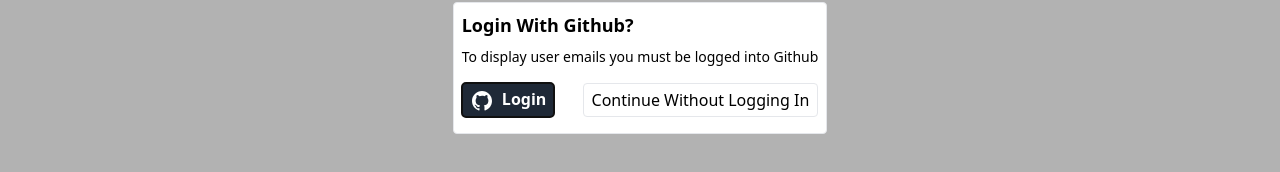
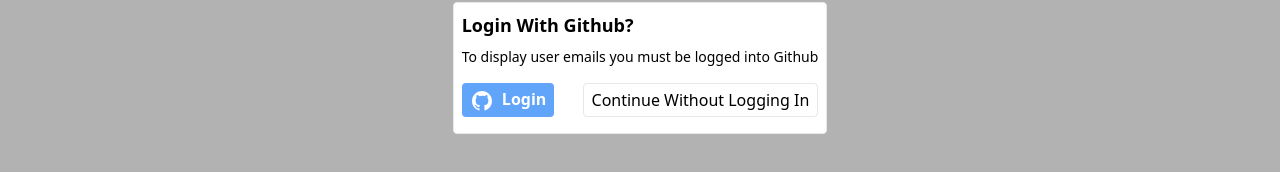
Before and after one commit to roger-hamilton/gh-user-search, a React (Vite) app: page / in a window 1280 px wide. Shown: the part 332-504 px from the top of the page. Built offline with nearby package versions, Linux system fonts and the light colour scheme; no server answers.

Commit message:
use hover state on focus for modal buttons

```diff
--- a/src/components/LoginModal.tsx
+++ b/src/components/LoginModal.tsx
@@ -25,13 +25,13 @@
           </p>
           <div className="flex justify-between py-2">
             <button
-              className="rounded font-bold px-2 py-1 bg-gray-800 text-white hover:bg-blue-400 transition"
+              className="rounded font-bold px-2 py-1 bg-gray-800 text-white hover:bg-blue-400 transition focus:outline-none focus:bg-blue-400"
               onClick={login}
             >
               <GitHubIcon className="inline-block mr-1" /> Login
             </button>
             <button
-              className="rounded px-2 py-1 border hover:bg-yellow-200 transition"
+              className="rounded px-2 py-1 border hover:bg-yellow-200 transition focus:outline-none focus:bg-yellow-200"
               onClick={onClose}
             >
               Continue Without Logging In
```
